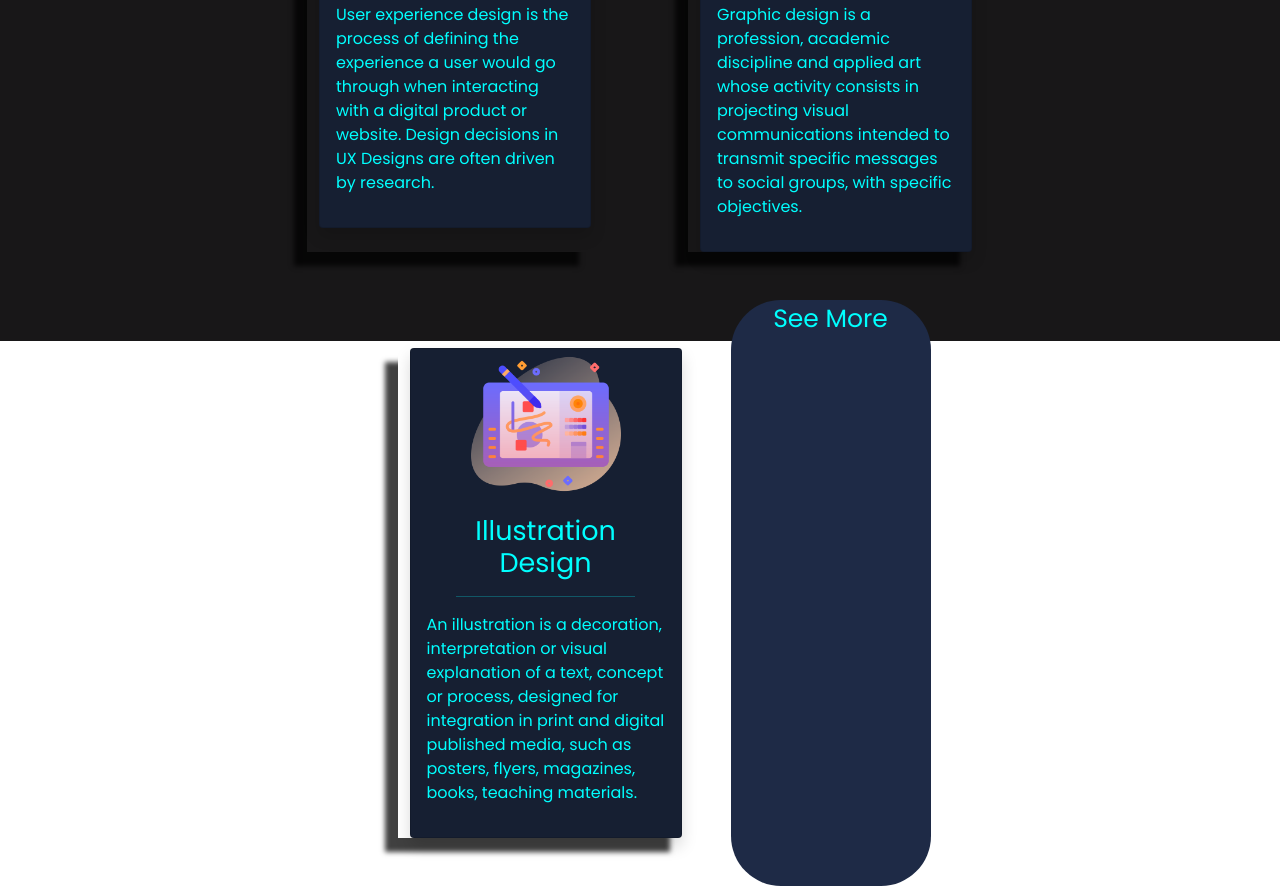
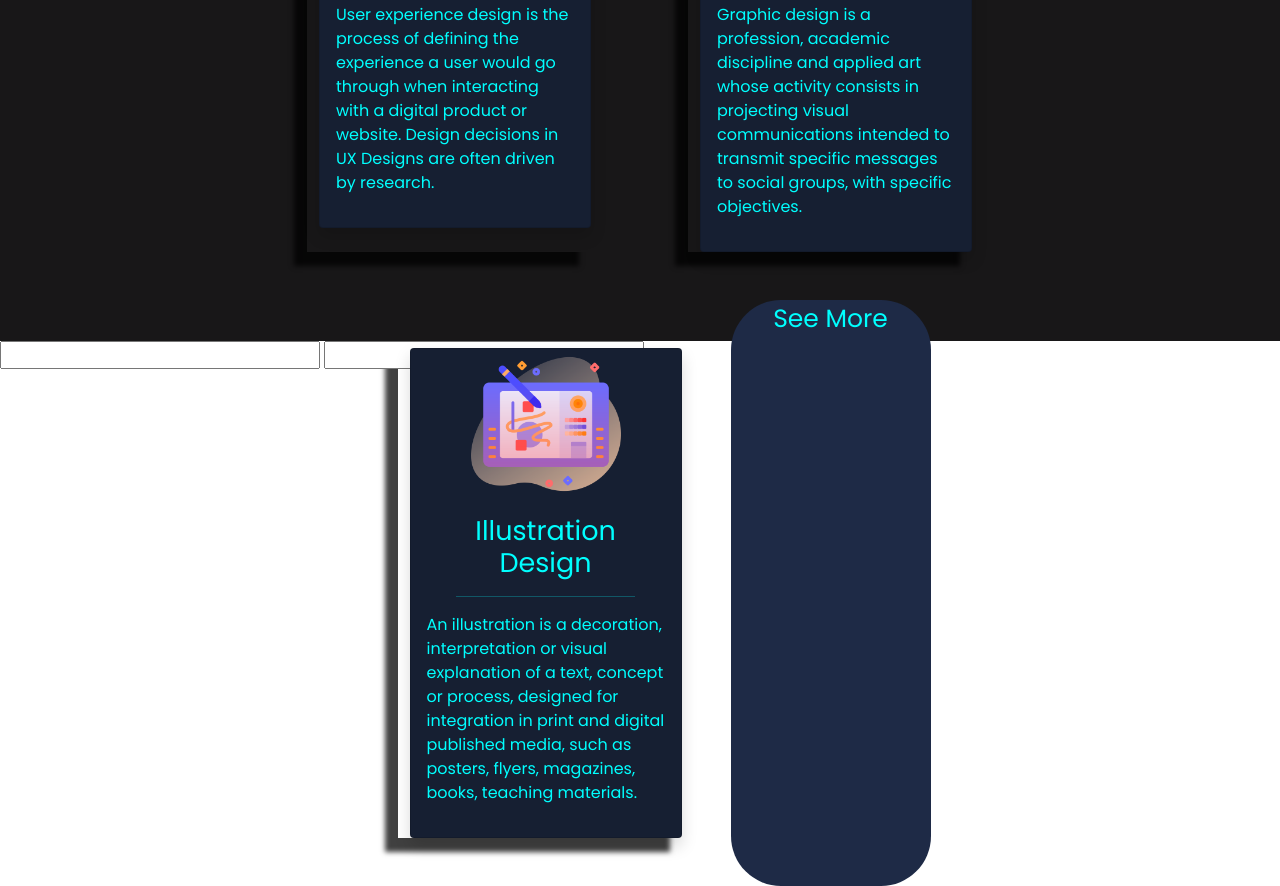
Before and after one commit to justjazzed/Jazzy-Portfolio-Site, a plain HTML site: page index.html in a window 1280 px wide. Shown: the part 2030-2916 px from the top of the page. Drawn offline with Linux system fonts and the light colour scheme.

Commit message:
Add contact sections

```diff
--- a/index.html
+++ b/index.html
@@ -131,6 +131,22 @@
         </div>
     </section>
     <!--------------- Contact Section --------------------->
+    <section>
+        <div class="contact_container">
+            <div class="contact_row">
+                <div class="contact_left">
+                    <div class="contact-left_icons"></div>
+                </div>
+                <div class="contact-right">
+                    <form action="">
+                        <input type="text">
+                        <input type="text">
+
+                    </form>
+                </div>
+            </div>
+        </div>
+    </section>
     <!--------------- Footer Section --------------------->
 </body>
 </html>
```
